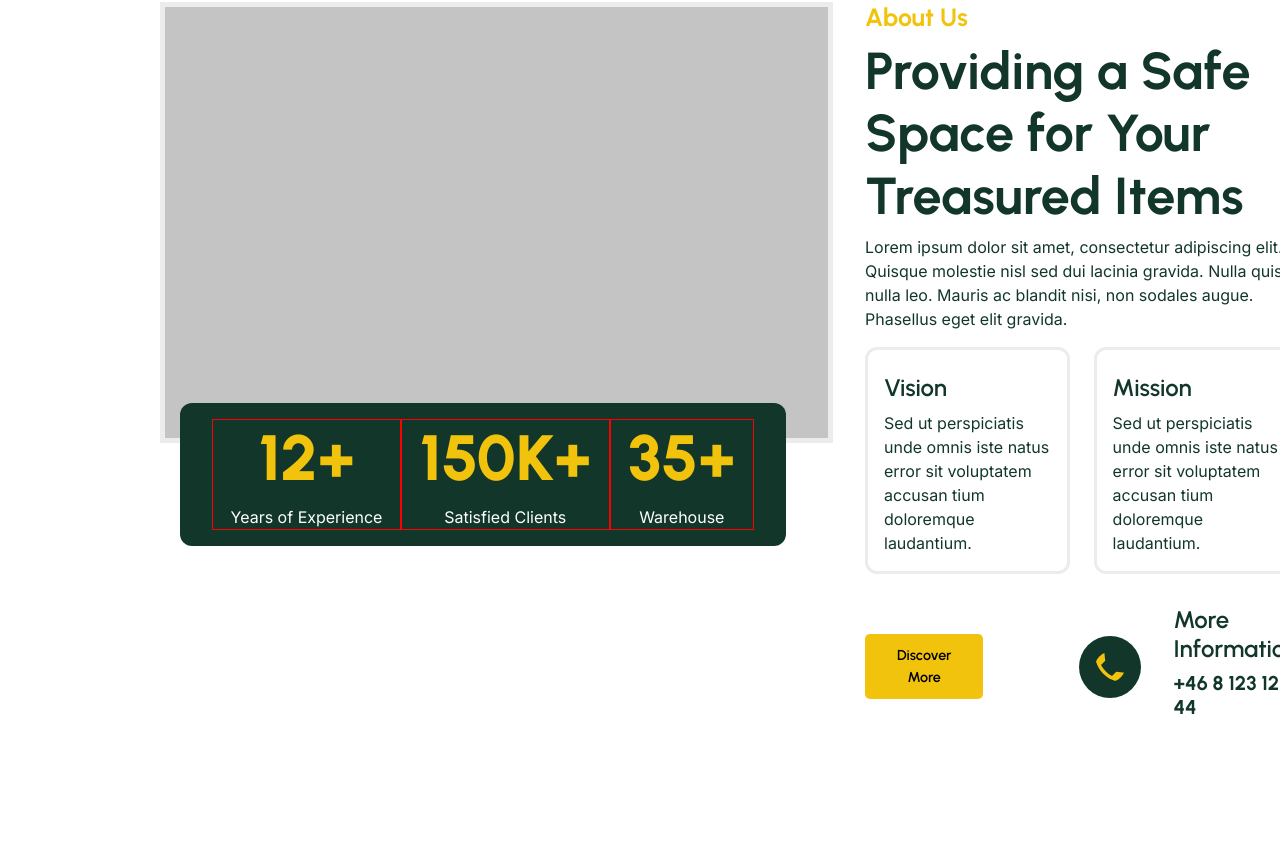
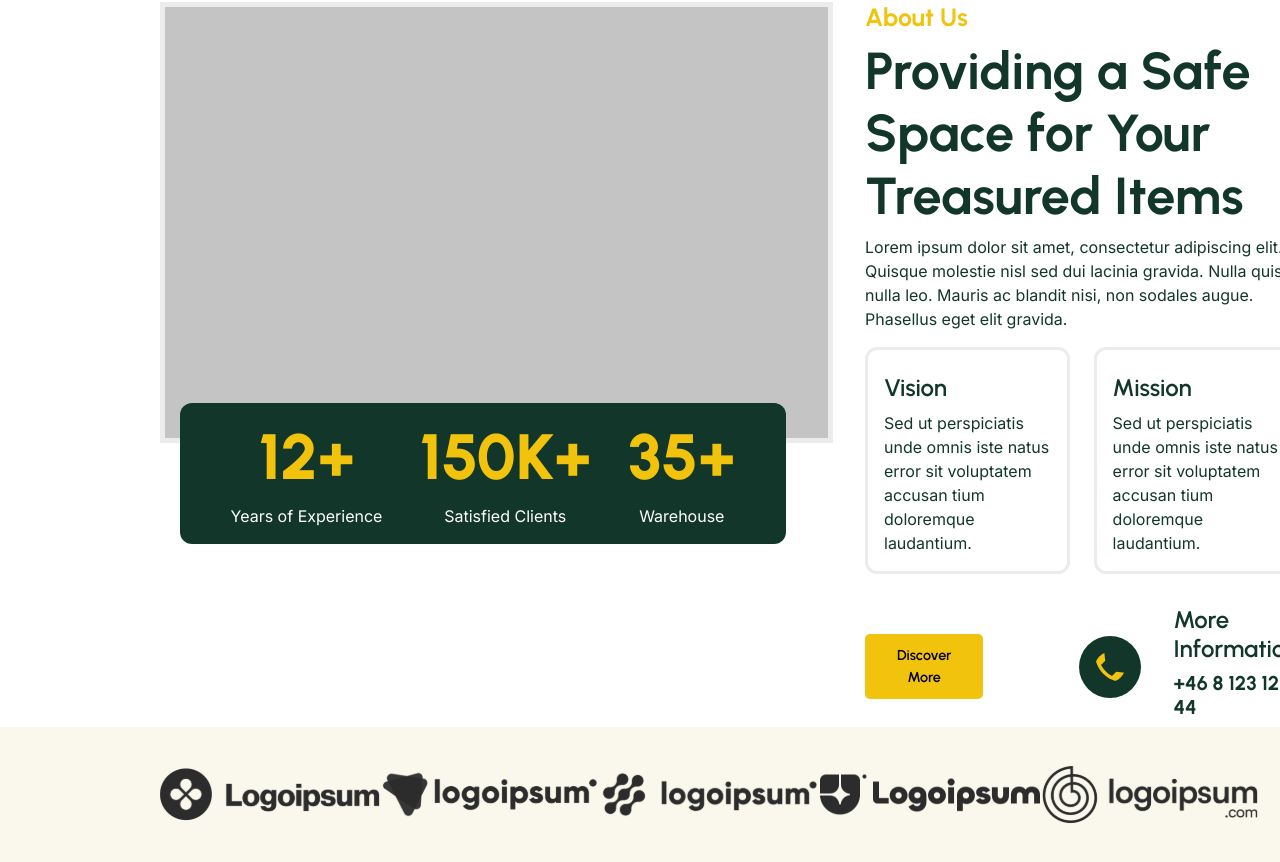
Before and after one commit to DennaSidaUpp/JS-Frontend, a React (Vite) app: page / in a window 1280 px wide. Shown: the part 1072-1934 px from the top of the page. Before the commit the page ends 1799 px from the top, so only its background shows below. Built offline with nearby package versions, Linux system fonts and the light colour scheme.

Commit message:
Partners component added

```diff
--- a/src/App.jsx
+++ b/src/App.jsx
@@ -1,6 +1,7 @@
 import About from "./components/About"
 import Hero from "./components/Hero"
 import Navbar from "./components/Navbar"
+import Partners from "./components/Partners"
 
 const App = () => {
   return (
@@ -8,6 +9,7 @@ const App = () => {
     <Navbar />
     <Hero/>
     <About/>
+    <Partners/>
     </>
   )
 }
--- a/src/components/Partners.jsx
+++ b/src/components/Partners.jsx
@@ -0,0 +1,17 @@
+import React from 'react'
+
+function Partners() {
+  return (
+    <div className='partners'>
+      <div className='partnersContainer'>
+        <div className='partnersLogo'><img src="./images/logos/logoipsum_1.svg" alt="" /></div>
+        <div className='partnersLogo'><img src="./images/logos/logoipsum_2.svg" alt="" /></div>
+        <div className='partnersLogo'><img src="./images/logos/logoipsum_3.svg" alt="" /></div>
+        <div className='partnersLogo'><img src="./images/logos/logoipsum_4.svg" alt="" /></div>
+        <div className='partnersLogo'><img src="./images/logos/logoipsum_5.svg" alt="" /></div>
+      </div>
+    </div>
+  )
+}
+
+export default Partners
--- a/src/main.css
+++ b/src/main.css
@@ -17,6 +17,7 @@ font-family: "Inter", sans-serif;
     --secondary-light: rgba(18, 55, 42, 0.8);
     --creamcolor: #F1FFEA;
     --lightgray: #ECECEC;
+    --beige: #FAF8EC;
 }
 
 body {
@@ -245,7 +246,6 @@ nav {
                 left: 3%;
 
                 .aboutUsStats {
-                    border: red solid 1px;
                     text-align: center;
 
                     p {
@@ -300,3 +300,20 @@ nav {
         }
     }
 }
+
+.partners {
+    background-color: var(--beige);
+    display: flex;
+    justify-content: center;
+    padding: 2rem 0rem;
+
+    .partnersContainer {
+        width: 75%;
+        display: flex;
+        justify-content: space-between;
+
+        .partnersLogo {
+
+        }
+    }
+}
```
